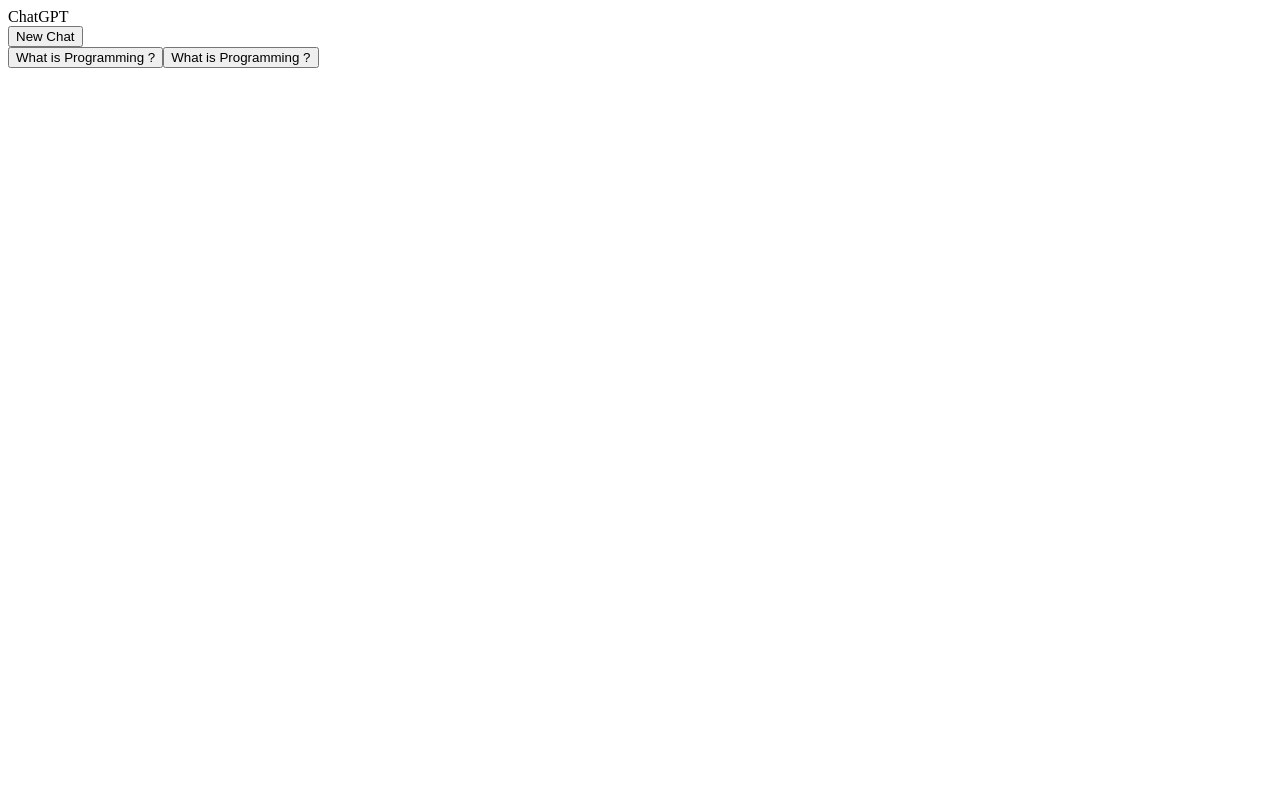
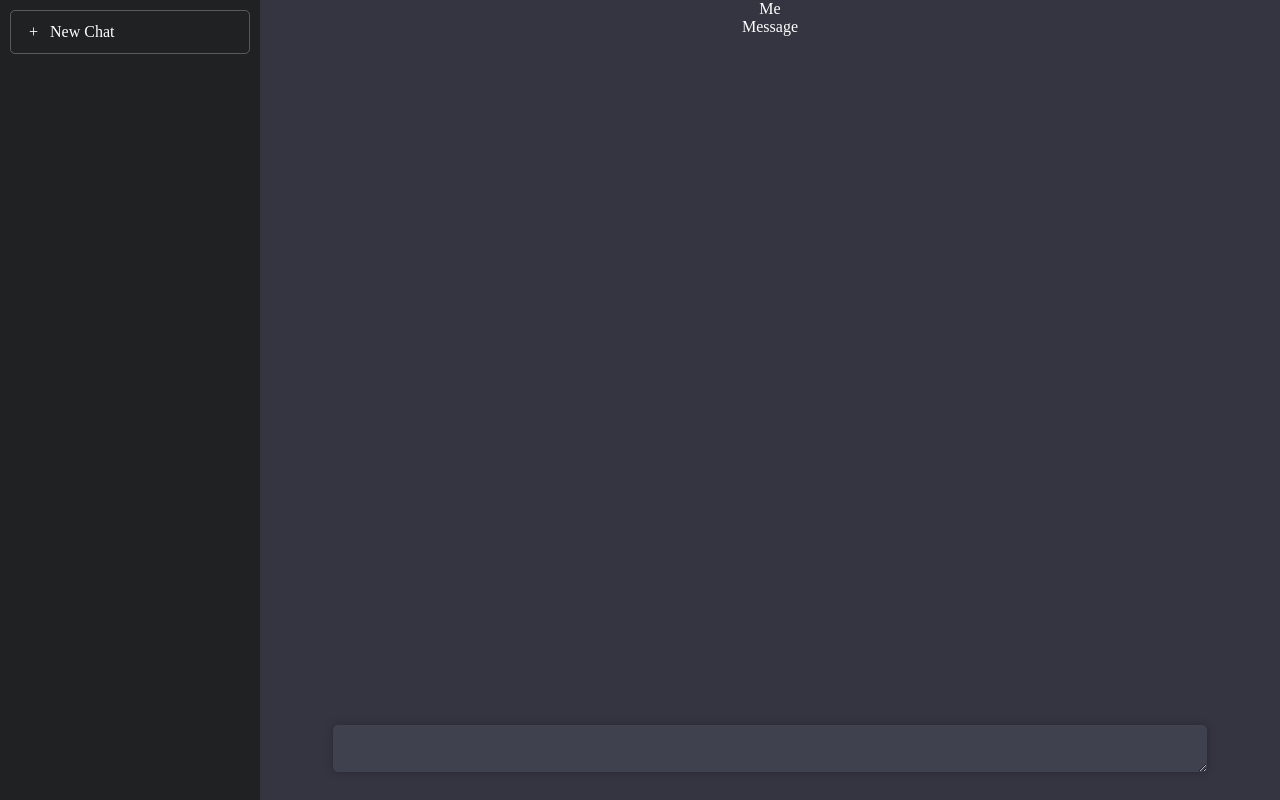
Before and after one commit to SumaitaSabaha/ChatGPT, a React (Create React App) app in the folder chatgpt/: page / in a window 1280 px wide. Built offline with nearby package versions, Linux system fonts and the light colour scheme.

Commit message:
adding ui

```diff
--- a/chatgpt/src/App.css
+++ b/chatgpt/src/App.css
@@ -0,0 +1,61 @@
+.App {
+  text-align: center;
+  display: flex;
+  background-color: #282c34;
+  color: white;
+  position: absolute;
+  top: 0; right: 0; left: 0; bottom: 0;
+}
+.sidemenu {
+  width: 260px;
+  background-color: #202123;
+  padding: 10px;
+}
+.sidemenu-button {
+  padding: 12px;
+  border: 1px solid rgba(255,255,255,0.25);
+  border-radius: 5px;
+  text-align: left;
+  transition: ease 0.25s all;
+}
+.sidemenu-button:hover{
+  background-color: rgba(255,255,255,0.1);
+}
+.sidemenu-button span {
+  padding-left: 6px;
+  padding-right: 12px;
+}
+.chatbox {
+  flex: 1;
+  background-color: #343541;
+  position: relative;
+}
+.chat-log {
+
+}
+.chat-message {
+
+}
+.avatar {
+
+}
+.message {
+
+}
+.chat-input-holder {
+  padding: 24px;
+  position: absolute;
+  bottom: 0;
+  left: 0;right: 0;
+}
+.chat-input-text-area{
+  background-color: #40414f;
+  width: 90%;
+  border-radius: 5px;
+  border: none;
+  outline: none;
+  box-shadow: 0 0 8px 0 rgba(0,0,0, 0.25);
+  padding: 12px;
+  color: white;
+  font-size: 1.25em;
+}
--- a/chatgpt/src/App.js
+++ b/chatgpt/src/App.js
@@ -1,23 +1,30 @@
+import './normal.css';
 import './App.css';
 
 function App() {
   return (
     <div className="App">
-      <div className="sidebar">
-        <div className="top">
-          <div className="logo"><img src="" alt="" /><span className="brand">ChatGPT</span></div>
-          <button className="button"><img src="" alt="" className="addBtn"/>New Chat</button>
-          <div className="queries">
-            <button className="query"><img src="" alt=""/>What is Programming ?</button>
-            <button className="query"><img src="" alt=""/>What is Programming ?</button>
+      <aside className="sidemenu">
+        <div className="sidemenu-button">
+          <span>+</span>
+          New Chat
+        </div>
+      </aside>
+      <section className="chatbox">
+        <div className="chat-log">
+          <div className="chat-message">
+            <div className="avatar">Me</div>
+            <div className="message">Message</div>
           </div>
-
         </div>
-        <div className="bottom">
-
+        <div className="chat-input-holder">
+          <textarea
+            rows="1"
+            className="chat-input-text-area"
+          >
+          </textarea>
         </div>
-      </div>
-      <div className="main"></div>
+      </section>
     </div>
   );
 }
--- /dev/null
+++ b/chatgpt/src/normal.css
@@ -0,0 +1,363 @@
+/*! normalize.css v8.0.1 | MIT License | github.com/necolas/normalize.css */
+
+/* Document
+   ========================================================================== */
+
+/**
+ * 1. Correct the line height in all browsers.
+ * 2. Prevent adjustments of font size after orientation changes in iOS.
+ */
+
+ html {
+    line-height: 1.15; /* 1 */
+    -webkit-text-size-adjust: 100%; /* 2 */
+  }
+
+  /* Sections
+     ========================================================================== */
+
+  /**
+   * Remove the margin in all browsers.
+   */
+
+  body {
+    margin: 0;
+  }
+
+  html {
+    -webkit-box-sizing: border-box;
+       -moz-box-sizing: border-box;
+            box-sizing: border-box;
+  }
+
+    *,
+    *::before,
+    *::after {
+        -webkit-box-sizing: inherit;
+           -moz-box-sizing: inherit;
+                box-sizing: inherit;
+    }
+
+  /**
+   * Render the `main` element consistently in IE.
+   */
+
+  main {
+    display: block;
+  }
+
+  /**
+   * Correct the font size and margin on `h1` elements within `section` and
+   * `article` contexts in Chrome, Firefox, and Safari.
+   */
+
+  h1 {
+    font-size: 2em;
+    margin: 0.67em 0;
+  }
+
+  /* Grouping content
+     ========================================================================== */
+
+  /**
+   * 1. Add the correct box sizing in Firefox.
+   * 2. Show the overflow in Edge and IE.
+   */
+
+  hr {
+    box-sizing: content-box; /* 1 */
+    height: 0; /* 1 */
+    overflow: visible; /* 2 */
+  }
+
+  /**
+   * 1. Correct the inheritance and scaling of font size in all browsers.
+   * 2. Correct the odd `em` font sizing in all browsers.
+   */
+
+  pre {
+    font-family: monospace, monospace; /* 1 */
+    font-size: 1em; /* 2 */
+  }
+
+  /* Text-level semantics
+     ========================================================================== */
+
+  /**
+   * Remove the gray background on active links in IE 10.
+   */
+
+  a {
+    background-color: transparent;
+  }
+
+  /**
+   * 1. Remove the bottom border in Chrome 57-
+   * 2. Add the correct text decoration in Chrome, Edge, IE, Opera, and Safari.
+   */
+
+  abbr[title] {
+    border-bottom: none; /* 1 */
+    text-decoration: underline; /* 2 */
+    text-decoration: underline dotted; /* 2 */
+  }
+
+  /**
+   * Add the correct font weight in Chrome, Edge, and Safari.
+   */
+
+  b,
+  strong {
+    font-weight: bolder;
+  }
+
+  /**
+   * 1. Correct the inheritance and scaling of font size in all browsers.
+   * 2. Correct the odd `em` font sizing in all browsers.
+   */
+
+  code,
+  kbd,
+  samp {
+    font-family: monospace, monospace; /* 1 */
+    font-size: 1em; /* 2 */
+  }
+
+  /**
+   * Add the correct font size in all browsers.
+   */
+
+  small {
+    font-size: 80%;
+  }
+
+  /**
+   * Prevent `sub` and `sup` elements from affecting the line height in
+   * all browsers.
+   */
+
+  sub,
+  sup {
+    font-size: 75%;
+    line-height: 0;
+    position: relative;
+    vertical-align: baseline;
+  }
+
+  sub {
+    bottom: -0.25em;
+  }
+
+  sup {
+    top: -0.5em;
+  }
+
+  /* Embedded content
+     ========================================================================== */
+
+  /**
+   * Remove the border on images inside links in IE 10.
+   */
+
+  img {
+    border-style: none;
+  }
+
+  /* Forms
+     ========================================================================== */
+
+  /**
+   * 1. Change the font styles in all browsers.
+   * 2. Remove the margin in Firefox and Safari.
+   */
+
+  button,
+  input,
+  optgroup,
+  select,
+  textarea {
+    font-family: inherit; /* 1 */
+    font-size: 100%; /* 1 */
+    line-height: 1.15; /* 1 */
+    margin: 0; /* 2 */
+  }
+
+  /**
+   * Show the overflow in IE.
+   * 1. Show the overflow in Edge.
+   */
+
+  button,
+  input { /* 1 */
+    overflow: visible;
+  }
+
+  /**
+   * Remove the inheritance of text transform in Edge, Firefox, and IE.
+   * 1. Remove the inheritance of text transform in Firefox.
+   */
+
+  button,
+  select { /* 1 */
+    text-transform: none;
+  }
+
+  /**
+   * Correct the inability to style clickable types in iOS and Safari.
+   */
+
+  button,
+  [type="button"],
+  [type="reset"],
+  [type="submit"] {
+    -webkit-appearance: button;
+  }
+
+  /**
+   * Remove the inner border and padding in Firefox.
+   */
+
+  button::-moz-focus-inner,
+  [type="button"]::-moz-focus-inner,
+  [type="reset"]::-moz-focus-inner,
+  [type="submit"]::-moz-focus-inner {
+    border-style: none;
+    padding: 0;
+  }
+
+  /**
+   * Restore the focus styles unset by the previous rule.
+   */
+
+  button:-moz-focusring,
+  [type="button"]:-moz-focusring,
+  [type="reset"]:-moz-focusring,
+  [type="submit"]:-moz-focusring {
+    outline: 1px dotted ButtonText;
+  }
+
+  /**
+   * Correct the padding in Firefox.
+   */
+
+  fieldset {
+    padding: 0.35em 0.75em 0.625em;
+  }
+
+  /**
+   * 1. Correct the text wrapping in Edge and IE.
+   * 2. Correct the color inheritance from `fieldset` elements in IE.
+   * 3. Remove the padding so developers are not caught out when they zero out
+   *    `fieldset` elements in all browsers.
+   */
+
+  legend {
+    box-sizing: border-box; /* 1 */
+    color: inherit; /* 2 */
+    display: table; /* 1 */
+    max-width: 100%; /* 1 */
+    padding: 0; /* 3 */
+    white-space: normal; /* 1 */
+  }
+
+  /**
+   * Add the correct vertical alignment in Chrome, Firefox, and Opera.
+   */
+
+  progress {
+    vertical-align: baseline;
+  }
+
+  /**
+   * Remove the default vertical scrollbar in IE 10+.
+   */
+
+  textarea {
+    overflow: auto;
+  }
+
+  /**
+   * 1. Add the correct box sizing in IE 10.
+   * 2. Remove the padding in IE 10.
+   */
+
+  [type="checkbox"],
+  [type="radio"] {
+    box-sizing: border-box; /* 1 */
+    padding: 0; /* 2 */
+  }
+
+  /**
+   * Correct the cursor style of increment and decrement buttons in Chrome.
+   */
+
+  [type="number"]::-webkit-inner-spin-button,
+  [type="number"]::-webkit-outer-spin-button {
+    height: auto;
+  }
+
+  /**
+   * 1. Correct the odd appearance in Chrome and Safari.
+   * 2. Correct the outline style in Safari.
+   */
+
+  [type="search"] {
+    -webkit-appearance: textfield; /* 1 */
+    outline-offset: -2px; /* 2 */
+  }
+
+  /**
+   * Remove the inner padding in Chrome and Safari on macOS.
+   */
+
+  [type="search"]::-webkit-search-decoration {
+    -webkit-appearance: none;
+  }
+
+  /**
+   * 1. Correct the inability to style clickable types in iOS and Safari.
+   * 2. Change font properties to `inherit` in Safari.
+   */
+
+  ::-webkit-file-upload-button {
+    -webkit-appearance: button; /* 1 */
+    font: inherit; /* 2 */
+  }
+
+  /* Interactive
+     ========================================================================== */
+
+  /*
+   * Add the correct display in Edge, IE 10+, and Firefox.
+   */
+
+  details {
+    display: block;
+  }
+
+  /*
+   * Add the correct display in all browsers.
+   */
+
+  summary {
+    display: list-item;
+  }
+
+  /* Misc
+     ========================================================================== */
+
+  /**
+   * Add the correct display in IE 10+.
+   */
+
+  template {
+    display: none;
+  }
+
+  /**
+   * Add the correct display in IE 10.
+   */
+
+  [hidden] {
+    display: none;
+  }
```
Also changed, not shown: chatgpt/package.json (+7 -2 lines).
